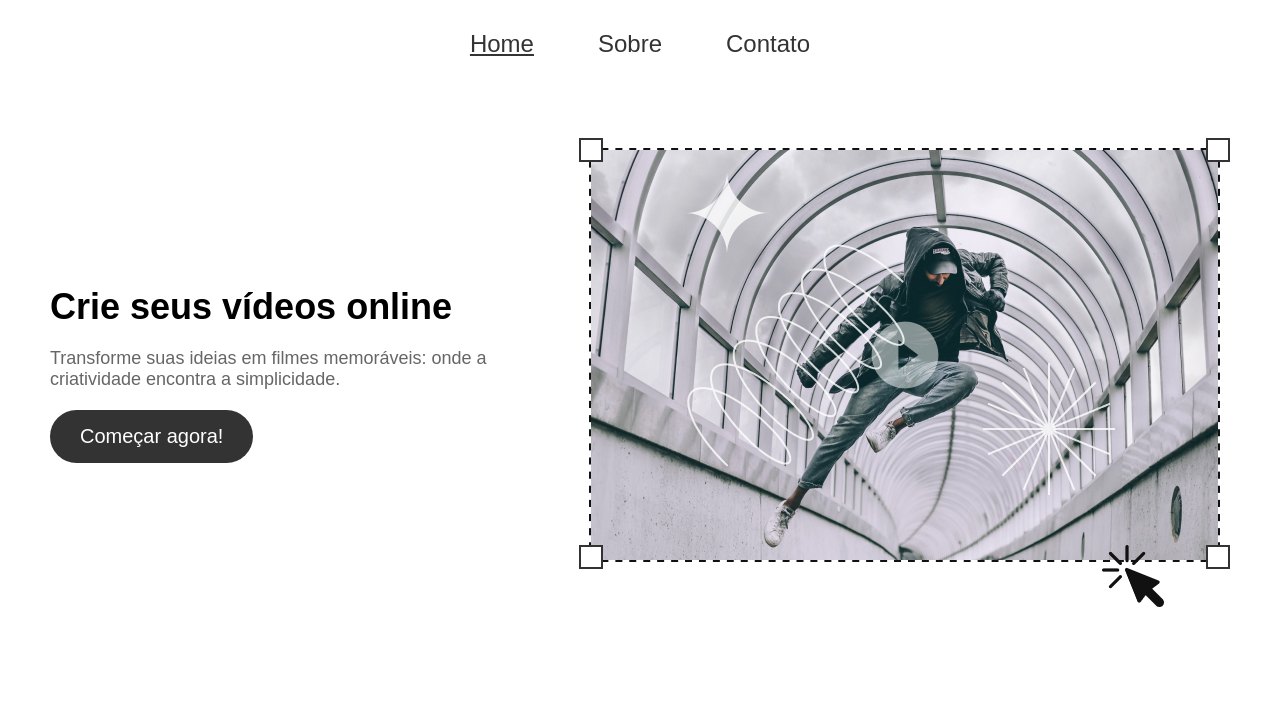
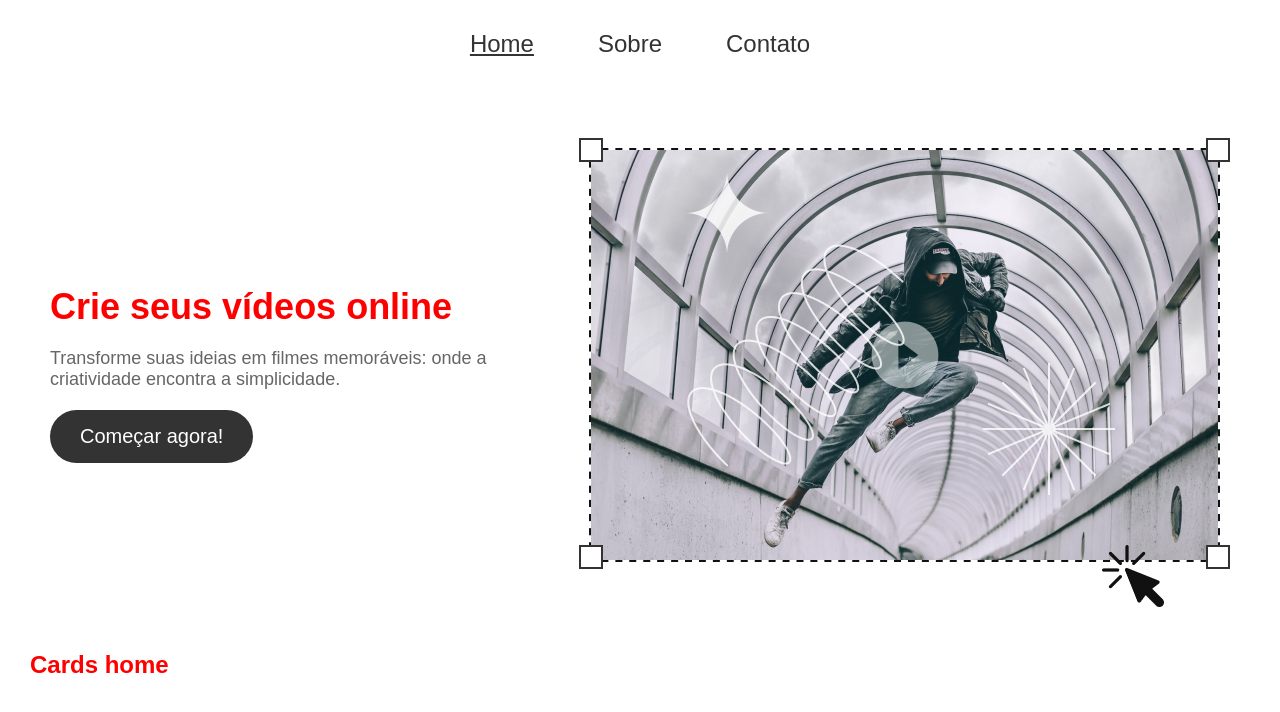
Before and after one commit to RafaelPA13/CP1-WebDev-Componentizacao-React, a React (Vite) app: page / in a window 1280 px wide. Shown: the top 712 px of the page. Built offline with nearby package versions, Linux system fonts and the light colour scheme.

Commit message:
adicao do cards na pagina home

```diff
--- /dev/null
+++ b/src/components/cards-home/index.jsx
@@ -0,0 +1,9 @@
+import './styles.css'
+
+export default function Cards_Home () {
+    return (
+        <>
+            <h1>Cards home</h1>
+        </>
+    )
+}
--- /dev/null
+++ b/src/components/cards-home/styles.css
@@ -0,0 +1,3 @@
+h1 {
+    color: red;
+}
--- a/src/pages/home/index.jsx
+++ b/src/pages/home/index.jsx
@@ -1,17 +1,20 @@
 import './styles.css';
 import Button from '../../components/button';
+import Cards_Home from '../../components/cards-home';
 
 export default function Home() {
   return (
-    <section className="hero">
+    <><section className="hero">
       <div className="hero-text">
         <h1>Crie seus vídeos online</h1>
         <p>Transforme suas ideias em filmes memoráveis: onde a criatividade encontra a simplicidade.</p>
         <Button texto="Começar agora!" />
       </div>
       <div className="cara_saltando">
-        <img src="/images/banners/cara_saltando.png" alt="Banner Home"/>
+        <img src="/images/banners/cara_saltando.png" alt="Banner Home" />
       </div>
-    </section>
+    </section><section>
+        <Cards_Home />
+      </section></>
   );
 }
```
